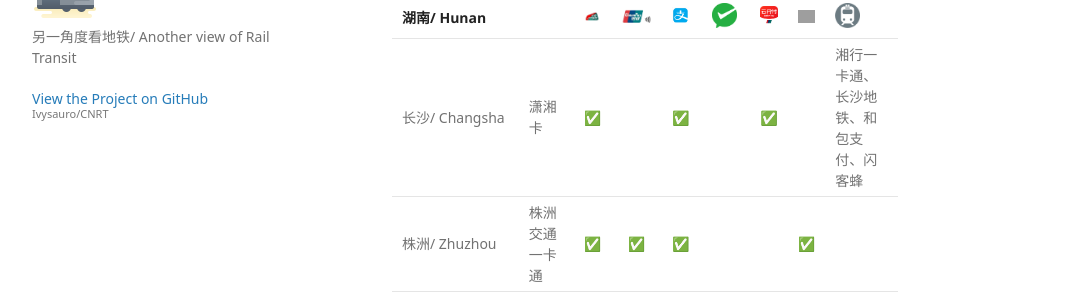
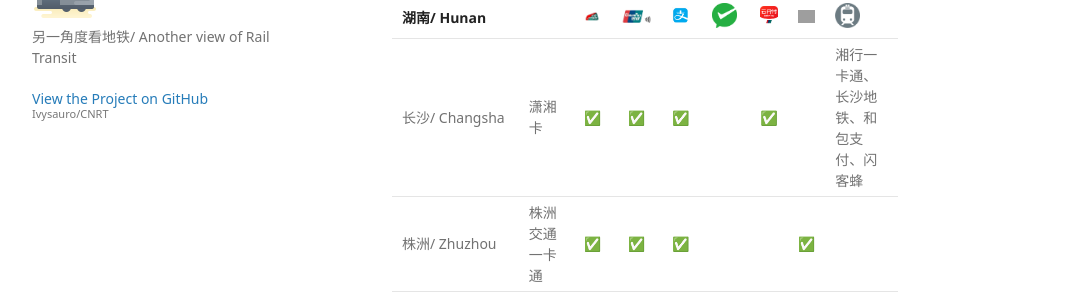
Before and after one commit to Ivysauro/CNRT, a Jekyll site: the page built from data/Bus Pay.md, in a window 1280 px wide and 900 px high, scrolled down 16814 px. Shown: the part 152-451 px from the top of the window, without its empty margins (178-1249 px from the left). Built offline with Jekyll 4.4.1, drawn with Linux system fonts in a browser that asks for light colours; some web fonts are replaced; our own code applies the rules of GitHub Pages for plain Markdown files; a script that is not in the unit is left out; grey boxes are pictures that could not be loaded.

Commit message:
🍊更新长沙数据

```diff
--- a/data/Bus Pay.md
+++ b/data/Bus Pay.md
@@ -272,7 +272,7 @@
 | 咸宁/ Xianning | 咸宁交通一卡通 | ✅ | | ✅ | | | | |
 | 随州/ Suizhou | 随州交通一卡通 | ✅ | | ✅ | | | ✅ | 乐都行、美团 |
 | **湖南/ Hunan** | | <img src="https://raw.githubusercontent.com/Ivysauro/CNRT/master/images/T-Union.png" width="40" hegiht="40" alt="T-Union"/> | <img src="https://raw.githubusercontent.com/Ivysauro/CNRT/master/images/Unionpay NFC.png" width="40" hegiht="40" alt="Unionpay Quickpass"/> | <img src="https://raw.githubusercontent.com/Ivysauro/CNRT/master/images/Alipay.png" width="30" hegiht="30" alt="Alipay Transit QR Code"/> | <img src="https://raw.githubusercontent.com/Ivysauro/CNRT/master/images/WeChat Pay.png" width="25" hegiht="25" alt="WeChat Pay Transit QR Code"/> | <img src="https://raw.githubusercontent.com/Ivysauro/CNRT/master/images/Unionpay.png" width="25" hegiht="25" alt="Unionpay Transit QR Code"/> | <img src="https://raw.githubusercontent.com/Ivysauro/CNRT/master/images/China Unionpay QR.png" width="40" hegiht="40" alt="Unionpay QR Code"/> | <img src="https://raw.githubusercontent.com/Ivysauro/CNRT/master/images/Rail Transit.png" width="25" hegiht="25" alt="Transit QR Code of Additional Apps"/> |
-| 长沙/ Changsha | 潇湘卡 | ✅ | | ✅ | | ✅ | | 湘行一卡通、长沙地铁、和包支付、闪客蜂 |
+| 长沙/ Changsha | 潇湘卡 | ✅ | ✅ | ✅ | | ✅ | | 湘行一卡通、长沙地铁、和包支付、闪客蜂 |
 | 株洲/ Zhuzhou | 株洲交通一卡通 | ✅ | ✅ | ✅ | | | ✅ | |
 | 湘潭/ Xiangtan | 湘潭交通一卡通 | ✅ | ✅ | ✅ | | ✅ | ✅ | 湘潭出行 |
 | 衡阳/ Hengyang | 衡阳交通一卡通 | ✅ | ✅ | ✅ | ✅ | ✅ | | |
```
